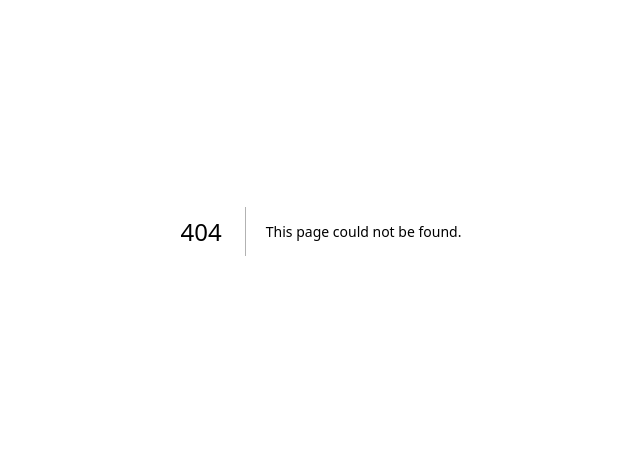
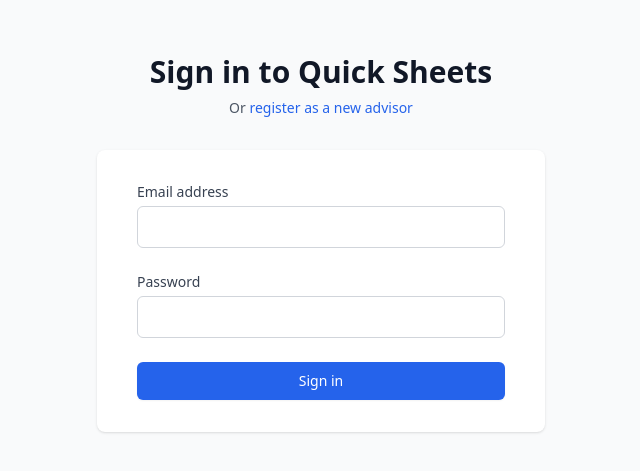
Before and after one commit to sdahiyat/sd3, a Next.js app in the folder project/: page /auth/login in a window 1280 px wide. Before the commit this address had no page. Shown: the part 169-640 px from the top of the page, without its empty margins (319-959 px from the left). Built offline with nearby package versions, Linux system fonts and the light colour scheme.

Commit message:
chore: initialize project/ scaffold

```diff
--- /dev/null
+++ b/project/app/auth/login/page.tsx
@@ -0,0 +1,80 @@
+'use client';
+
+import { useState } from 'react';
+import Link from 'next/link';
+
+export default function LoginPage() {
+  const [email, setEmail] = useState('');
+  const [password, setPassword] = useState('');
+
+  const handleSubmit = (e: React.FormEvent) => {
+    e.preventDefault();
+    // TODO: Implement Supabase authentication
+    console.log('Login attempt:', { email, password });
+  };
+
+  return (
+    <div className="min-h-screen bg-gray-50 flex flex-col justify-center py-12 sm:px-6 lg:px-8">
+      <div className="sm:mx-auto sm:w-full sm:max-w-md">
+        <h2 className="mt-6 text-center text-3xl font-extrabold text-gray-900">
+          Sign in to Quick Sheets
+        </h2>
+        <p className="mt-2 text-center text-sm text-gray-600">
+          Or{' '}
+          <Link href="/auth/register" className="font-medium text-blue-600 hover:text-blue-500">
+            register as a new advisor
+          </Link>
+        </p>
+      </div>
+
+      <div className="mt-8 sm:mx-auto sm:w-full sm:max-w-md">
+        <div className="bg-white py-8 px-4 shadow sm:rounded-lg sm:px-10">
+          <form className="space-y-6" onSubmit={handleSubmit}>
+            <div>
+              <label htmlFor="email" className="block text-sm font-medium text-gray-700">
+                Email address
+              </label>
+              <div className="mt-1">
+                <input
+                  id="email"
+                  name="email"
+                  type="email"
+                  required
+                  value={email}
+                  onChange={(e) => setEmail(e.target.value)}
+                  className="appearance-none block w-full px-3 py-2 border border-gray-300 rounded-md placeholder-gray-400 focus:outline-none focus:ring-blue-500 focus:border-blue-500"
+                />
+              </div>
+            </div>
+
+            <div>
+              <label htmlFor="password" className="block text-sm font-medium text-gray-700">
+                Password
+              </label>
+              <div className="mt-1">
+                <input
+                  id="password"
+                  name="password"
+                  type="password"
+                  required
+                  value={password}
+                  onChange={(e) => setPassword(e.target.value)}
+                  className="appearance-none block w-full px-3 py-2 border border-gray-300 rounded-md placeholder-gray-400 focus:outline-none focus:ring-blue-500 focus:border-blue-500"
+                />
+              </div>
+            </div>
+
+            <div>
+              <button
+                type="submit"
+                className="w-full flex justify-center py-2 px-4 border border-transparent rounded-md shadow-sm text-sm font-medium text-white bg-blue-600 hover:bg-blue-700 focus:outline-none focus:ring-2 focus:ring-offset-2 focus:ring-blue-500"
+              >
+                Sign in
+              </button>
+            </div>
+          </form>
+        </div>
+      </div>
+    </div>
+  );
+}
```
